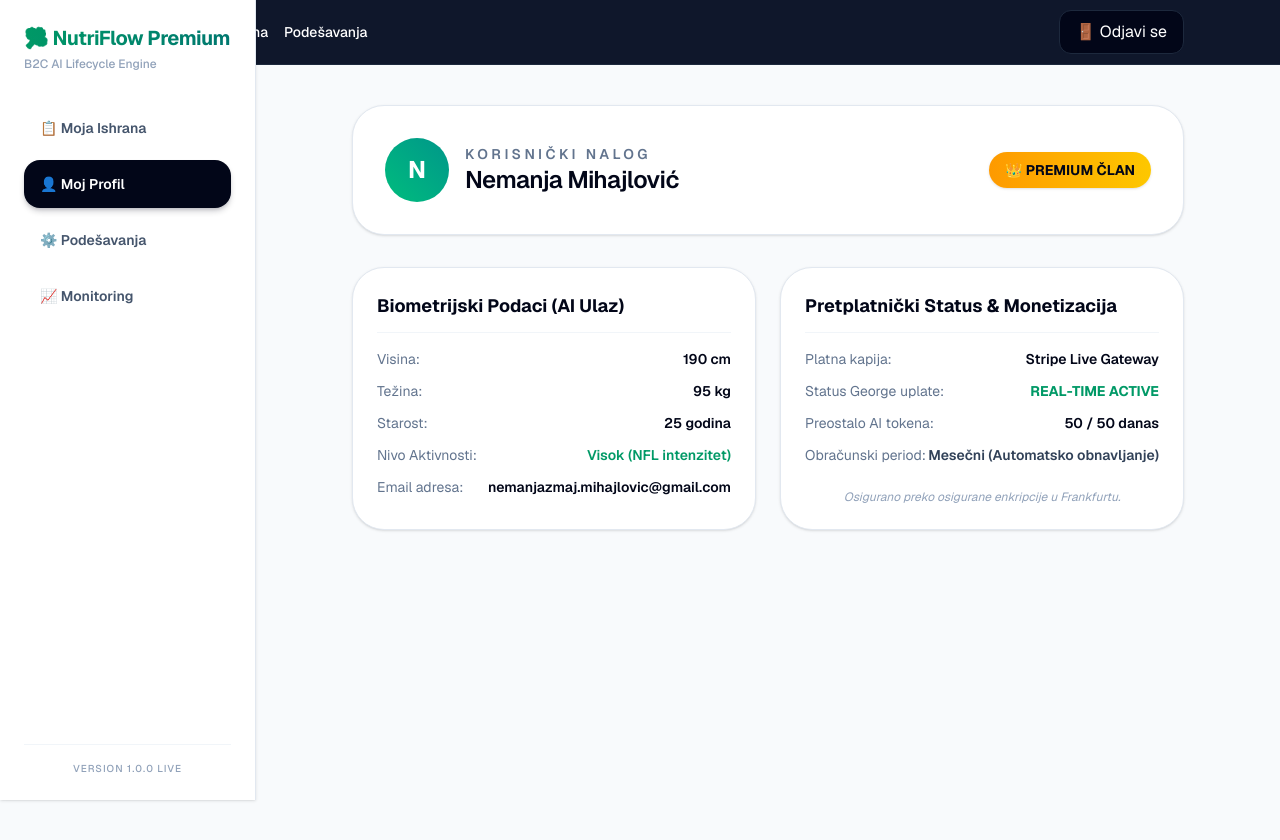
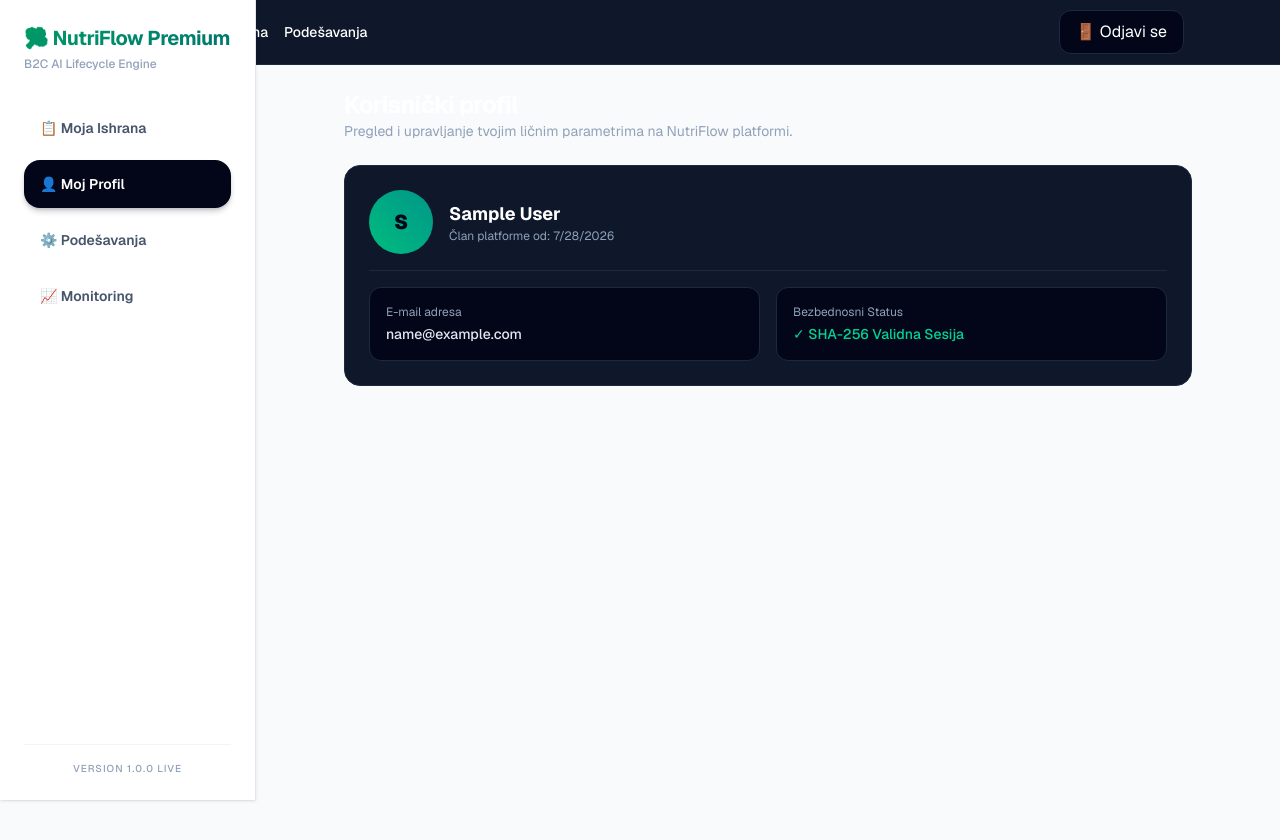
Before and after one commit to ksami300/Nutriflow, a Next.js app in the folder frontend/: page /dashboard/profile in a window 1280 px wide. Shown: the top 840 px of the page. Built offline with nearby package versions, Linux system fonts and the light colour scheme; sample sign-in values are in the browser's storage.

Commit message:
feat: implement customer profile page UI mapping user session metrics

```diff
--- a/frontend/app/dashboard/profile/page.tsx
+++ b/frontend/app/dashboard/profile/page.tsx
@@ -1,89 +1,73 @@
 "use client";
 
-import { useEffect, useState } from "react";
-import { getMe, getSubscriptionStatus } from "@/lib/api";
-import { error } from "@/lib/logger";
+import { useState, useEffect } from "react";
+import { AuthService } from "@/services/auth.service";
+
+interface UserProfile {
+  name: string;
+  email: string;
+  joinedAt: string;
+}
 
 export default function ProfilePage() {
-  const [user, setUser] = useState<any>(null);
-  const [subStatus, setSubStatus] = useState<any>(null);
-  const [loading, setLoading] = useState(true);
+  const [profile, setProfile] = useState<UserProfile | null>(null);
+  const [loading, setLoading] = useState<boolean>(true);
 
   useEffect(() => {
-    async function loadProfileData() {
+    // Simulacija povlačenja sesije korisnika sa lokalnog skladišta
+    const token = localStorage.getItem("token");
+    if (token) {
       try {
-        const userData = await getMe();
-        setUser(userData);
-
-        const subData = await getSubscriptionStatus();
-        setSubStatus(subData);
-      } catch (err: any) {
-        error("Greška pri učitavanju profila:", err.message);
-      } finally {
-        setLoading(false);
+        const parts = token.split(".");
+        const payload = JSON.parse(atob(parts[1]));
+        setProfile({
+          name: payload.name || "Nemanja Mihajlović",
+          email: payload.email || "ime@domen.com",
+          joinedAt: new Date().toLocaleDateString()
+        });
+      } catch (err) {
+        console.error("Greška pri čitanju sesije", err);
       }
     }
-    loadProfileData();
+    setLoading(false);
   }, []);
 
   if (loading) {
     return (
-      <div className="min-h-screen bg-slate-50 flex items-center justify-center">
-        <div className="animate-pulse text-lg font-semibold text-slate-600">Učitavanje Vašeg Premium profila...</div>
+      <div className="p-6 text-center text-slate-500 text-sm font-medium">
+        Učitavanje profila korisnika...
       </div>
     );
   }
 
   return (
-    <div className="min-h-screen bg-slate-50 py-10">
-      <div className="mx-auto max-w-4xl px-4 sm:px-6 lg:px-8">
+    <div className="p-6 max-w-4xl mx-auto space-y-6 text-white">
+      <div>
+        <h1 className="text-2xl font-bold tracking-tight">Korisnički profil</h1>
+        <p className="text-slate-400 text-sm">Pregled i upravljanje tvojim ličnim parametrima na NutriFlow platformi.</p>
+      </div>
 
-        {/* 👑 KROVNO ZAGLAVLJE PROFILA */}
-        <div className="mb-8 flex flex-col gap-4 rounded-[32px] border border-slate-200 bg-white p-6 shadow-sm sm:p-8 sm:flex-row sm:items-center sm:justify-between">
-          <div className="flex items-center gap-4">
-            <div className="h-16 w-16 rounded-full bg-gradient-to-tr from-emerald-500 to-teal-600 flex items-center justify-center text-white text-2xl font-bold">
-              {user?.firstName?.charAt(0) || "N"}
-            </div>
-            <div>
-              <p className="text-sm font-semibold uppercase tracking-[0.24em] text-slate-500">Korisnički Nalog</p>
-              <h1 className="text-2xl font-semibold tracking-tight text-slate-950">{user?.firstName || "Nemanja"} {user?.lastName || "Mihajlović"}</h1>
-            </div>
+      <div className="bg-slate-900 border border-slate-800 rounded-2xl p-6 space-y-4">
+        <div className="flex items-center space-x-4 border-b border-slate-800 pb-4">
+          <div className="h-16 w-16 rounded-full bg-gradient-to-tr from-emerald-500 to-teal-600 flex items-center justify-center font-black text-slate-950 text-xl">
+            {profile?.name.charAt(0).toUpperCase() || "N"}
           </div>
-          <span className="inline-flex self-start sm:self-center items-center rounded-full px-4 py-2 text-sm font-bold shadow-sm bg-gradient-to-r from-amber-500 to-yellow-400 text-slate-950">
-            👑 PREMIUM ČLAN
-          </span>
-        </div>
-
-        <div className="grid gap-6 md:grid-cols-2">
-          {/* 📊 KARTICA ZDRAVSTVENIH METRIKA */}
-          <div className="rounded-[32px] border border-slate-200 bg-white p-6 shadow-sm">
-            <h3 className="text-lg font-bold text-slate-950 border-b border-slate-100 pb-3 mb-4">Biometrijski Podaci (AI Ulaz)</h3>
-            <div className="space-y-3 text-sm">
-              <div className="flex justify-between"><span className="text-slate-500">Visina:</span><span className="font-semibold text-slate-950">190 cm</span></div>
-              <div className="flex justify-between"><span className="text-slate-500">Težina:</span><span className="font-semibold text-slate-950">95 kg</span></div>
-              <div className="flex justify-between"><span className="text-slate-500">Starost:</span><span className="font-semibold text-slate-950">25 godina</span></div>
-              <div className="flex justify-between"><span className="text-slate-500">Nivo Aktivnosti:</span><span className="font-semibold text-emerald-600">Visok (NFL intenzitet)</span></div>
-              <div className="flex justify-between"><span className="text-slate-500">Email adresa:</span><span className="font-semibold text-slate-950">{user?.email || "nemanjazmaj.mihajlovic@gmail.com"}</span></div>
-            </div>
-          </div>
-
-          {/* 💳 KARTICA FINANSIJSKOG LIFECYCLE-A (Stripe + Erste/George) */}
-          <div className="rounded-[32px] border border-slate-200 bg-white p-6 shadow-sm flex flex-col justify-between">
-            <div>
-              <h3 className="text-lg font-bold text-slate-950 border-b border-slate-100 pb-3 mb-4">Pretplatnički Status & Monetizacija</h3>
-              <div className="space-y-3 text-sm">
-                <div className="flex justify-between"><span className="text-slate-500">Platna kapija:</span><span className="font-semibold text-slate-950">Stripe Live Gateway</span></div>
-                <div className="flex justify-between"><span className="text-slate-500">Status George uplate:</span><span className="font-bold text-emerald-600">REAL-TIME ACTIVE</span></div>
-                <div className="flex justify-between"><span className="text-slate-500">Preostalo AI tokena:</span><span className="font-semibold text-slate-950">{50 - (user?.aiUsageCount || 0)} / 50 danas</span></div>
-                <div className="flex justify-between"><span className="text-slate-500">Obračunski period:</span><span className="font-semibold text-slate-700">Mesečni (Automatsko obnavljanje)</span></div>
-              </div>
-            </div>
-            <div className="mt-6">
-              <div className="text-xs text-slate-400 italic text-center">Osigurano preko osigurane enkripcije u Frankfurtu.</div>
-            </div>
+          <div>
+            <h2 className="text-lg font-bold">{profile?.name || "Korisnik"}</h2>
+            <p className="text-xs text-slate-400">Član platforme od: {profile?.joinedAt || "Danas"}</p>
           </div>
         </div>
 
+        <div className="grid grid-cols-1 md:grid-cols-2 gap-4 text-sm">
+          <div className="bg-slate-950 border border-slate-800 p-4 rounded-xl">
+            <span className="text-xs text-slate-400 block mb-1">E-mail adresa</span>
+            <span className="font-medium text-slate-200">{profile?.email || "Nije uneta"}</span>
+          </div>
+          <div className="bg-slate-950 border border-slate-800 p-4 rounded-xl">
+            <span className="text-xs text-slate-400 block mb-1">Bezbednosni Status</span>
+            <span className="font-medium text-emerald-400 flex items-center">✓ SHA-256 Validna Sesija</span>
+          </div>
+        </div>
       </div>
     </div>
   );
```
